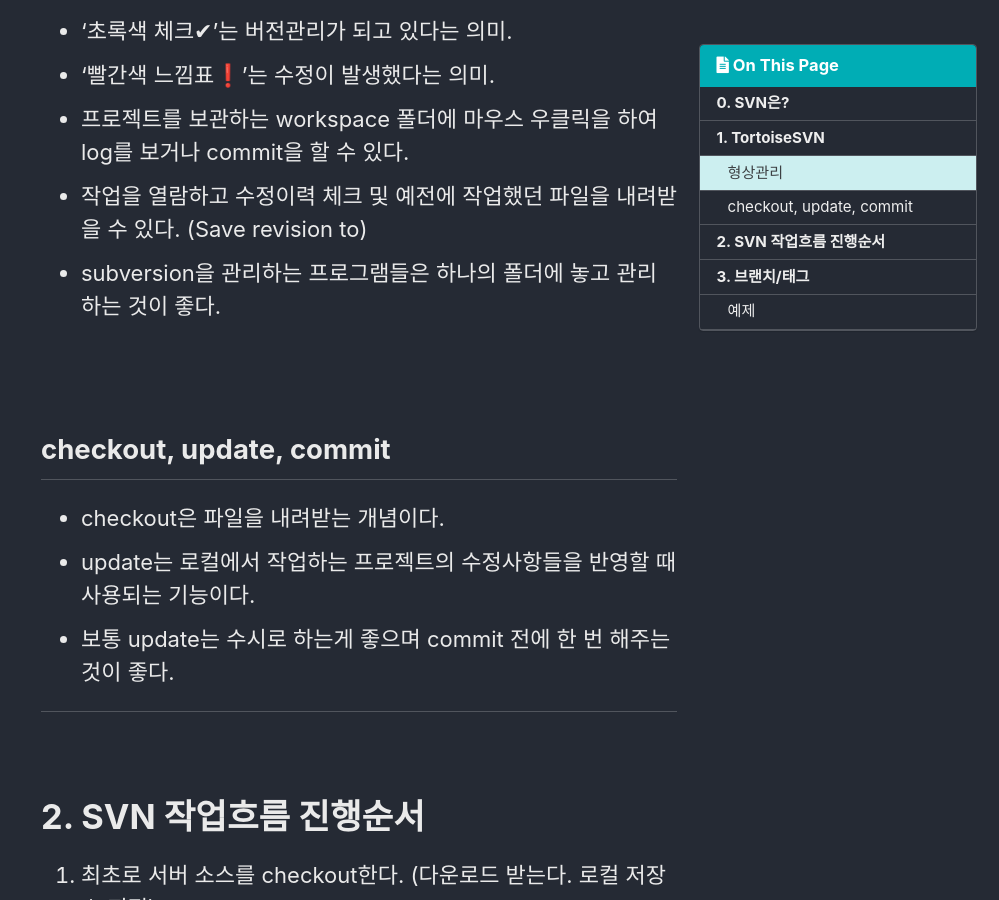
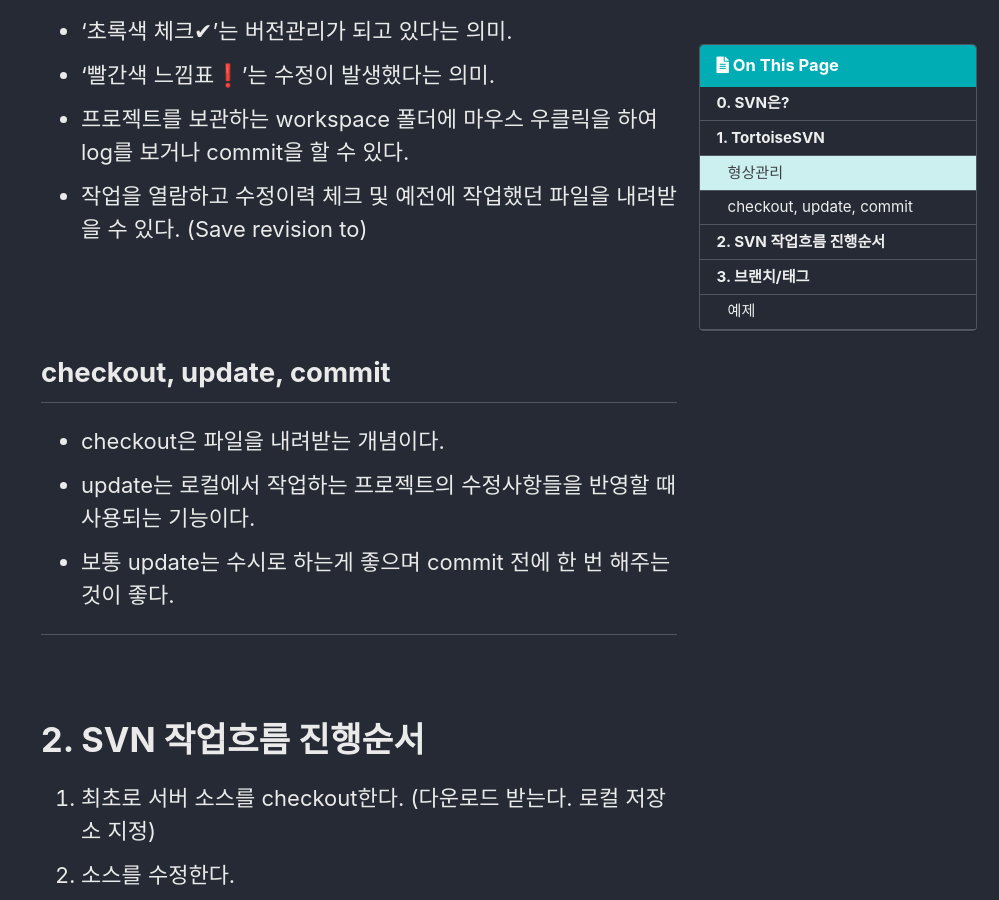
Before and after one commit to KYS96/KYS96.github.io, a Jekyll site: the page built from _posts/2023-10-26-SVN.md, in a window 1280 px wide and 900 px high, scrolled down 1188 px. Shown: the whole window, without its empty margins (281-1280 px from the left). Built offline with Jekyll 4.4.1, drawn with Linux system fonts in a browser that asks for light colours; cached includes are drawn as plain includes.

Commit message:
SVN 기본개념 재커밋

```diff
--- a/_posts/2023-10-26-SVN.md
+++ b/_posts/2023-10-26-SVN.md
@@ -31,7 +31,6 @@ SVN : 기초
 * '빨간색 느낌표❗'는 수정이 발생했다는 의미.
 * 프로젝트를 보관하는 workspace 폴더에 마우스 우클릭을 하여 log를 보거나 commit을 할 수 있다.
 * 작업을 열람하고 수정이력 체크 및 예전에 작업했던 파일을 내려받을 수 있다. (Save revision to)
-* subversion을 관리하는 프로그램들은 하나의 폴더에 놓고 관리하는 것이 좋다.
 
 <br>
 
```
